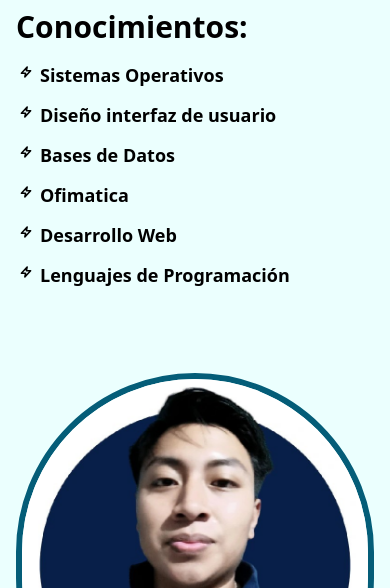
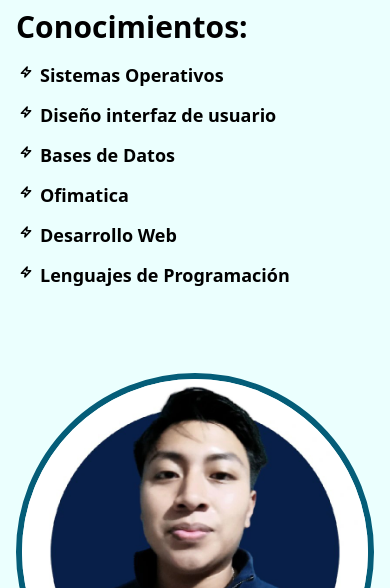
Before and after one commit to JosueACG17/Portafolio, a plain HTML site: page index.html in a window 390 px wide. Shown: the part 1412-2000 px from the top of the page. Drawn offline with nearby package versions, Linux system fonts and the light colour scheme; some packages are replaced by stand-ins of ours; a script that the page names is missing.

Commit message:
Agregando cambios en mi foto

```diff
--- a/index.html
+++ b/index.html
@@ -220,7 +220,7 @@
                 </div>
             </div>
             <div class="">
-                <img class="object-cover custom-border mx-auto rounded-full lg:block shrink-0 w-96 h-96 mt-16"
+                <img class="object-cover custom-border mx-auto rounded-full lg:block shrink-0 w-68 h-68 mt-16 sm:w-96 sm:h-96"
                     src="./yo.jpg" alt="">
             </div>
 
```
